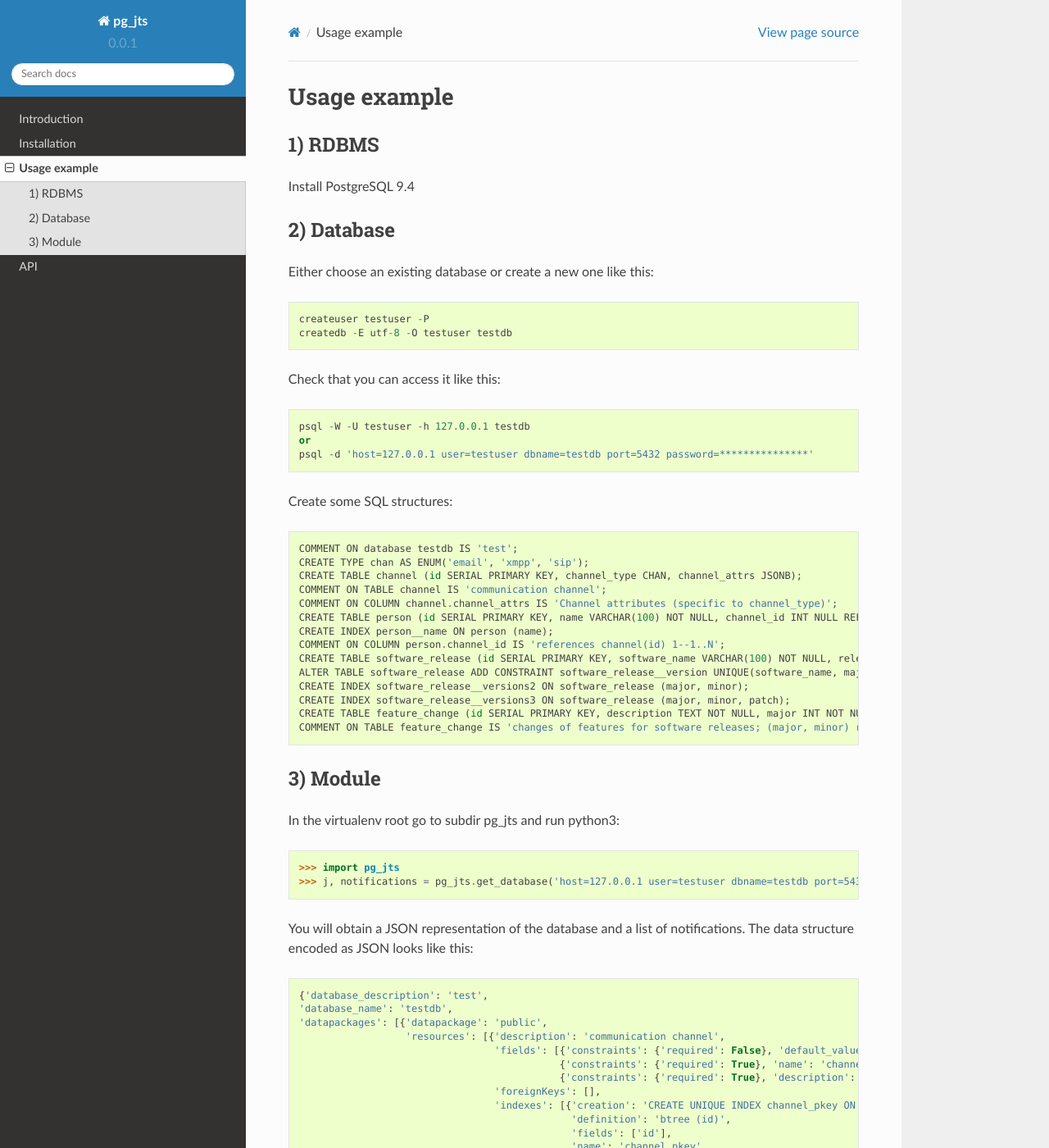
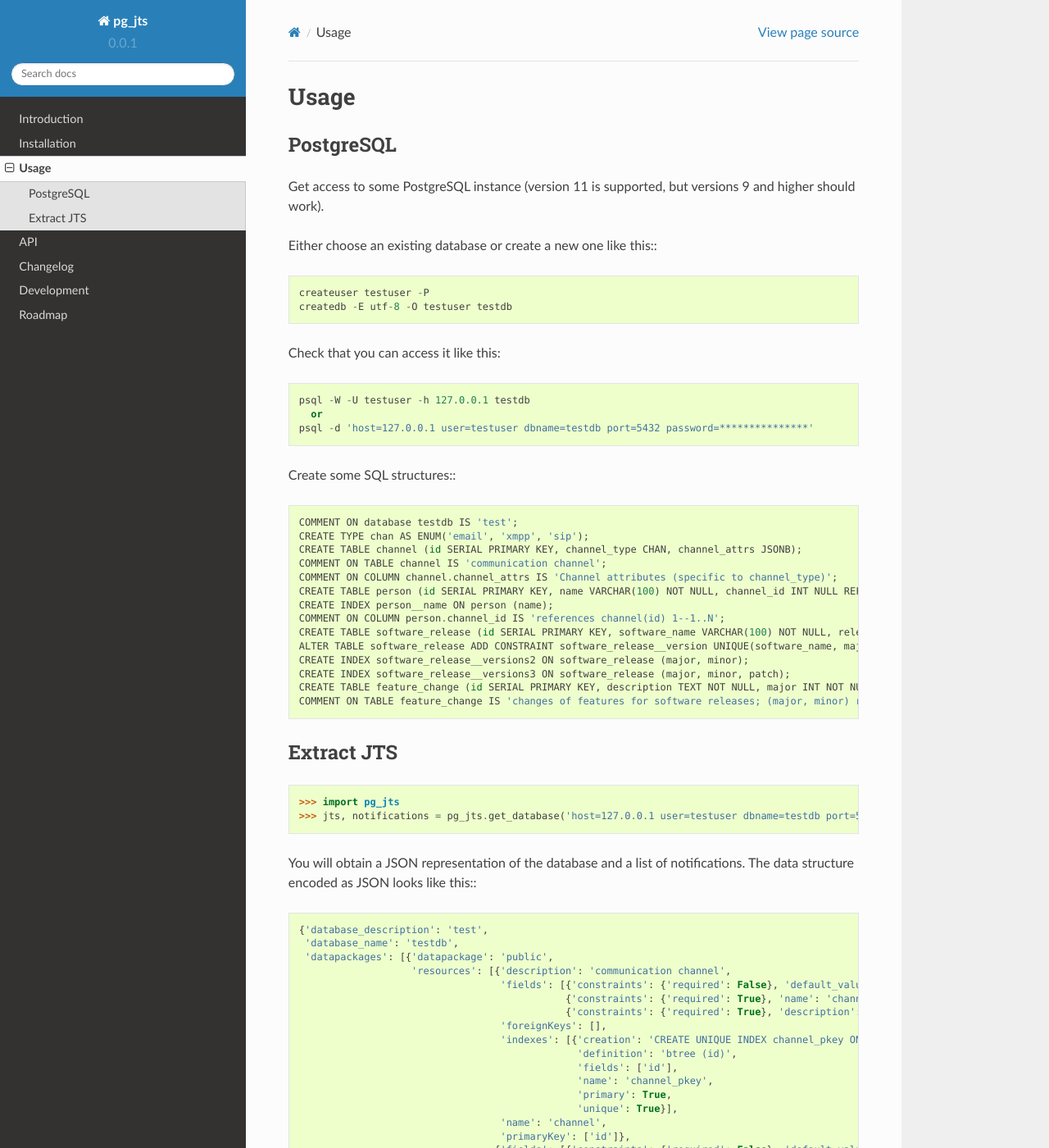
Before and after one commit to iburadempa/pg_jts, a Sphinx documentation site: the page built from doc/src/usage.md, in a window 1280 px wide and 1400 px high. Shown: the whole window at 82% size. Built offline with Sphinx 7.4.7 and the Read the Docs theme 2.0.0, drawn with Linux system fonts in a browser that asks for light colours.

Commit message:
Improve and reorganize documentation, use commonmark for most files.

````diff
--- a/doc/conf.py
+++ b/doc/conf.py
@@ -13,8 +13,21 @@
 # All configuration values have a default; values that are commented out
 # serve to show the default.
 
+import re
 import sys
 import os
+
+def get_version():
+    repo_root_dir = os.path.dirname(os.path.dirname(__file__))
+    with open(os.path.join(repo_root_dir, 'pg_jts', '__init__.py'),
+              encoding='utf-8') as version_file:
+        match = re.search(r'^__version__ = \((\d+), (\d+), (\d+)\)$',
+                          version_file.read(), re.M)
+        version = '.'.join(
+            [match.group(1), match.group(2), match.group(3)]
+        ) if match else None
+        return version
+
 
 # If extensions (or modules to document with autodoc) are in another directory,
 # add these directories to sys.path here. If the directory is relative to the
@@ -35,6 +48,7 @@
     'sphinx.ext.autodoc',
     'sphinx.ext.coverage',
     'sphinx.ext.viewcode',
+    'recommonmark',
 ]
 
 # Add any paths that contain templates here, relative to this directory.
@@ -43,7 +57,10 @@
 # The suffix(es) of source filenames.
 # You can specify multiple suffix as a list of string:
 # source_suffix = ['.rst', '.md']
-source_suffix = '.rst'
+source_suffix = {
+    '.rst': 'restructuredtext',
+    '.md': 'markdown',
+}
 
 # The encoding of source files.
 #source_encoding = 'utf-8-sig'
@@ -61,9 +78,9 @@
 # built documents.
 #
 # The short X.Y version.
-version = '0.0.1'
+version = get_version()
 # The full version, including alpha/beta/rc tags.
-release = '0.0.1'
+release = get_version()
 
 # The language for content autogenerated by Sphinx. Refer to documentation
 # for a list of supported languages.
@@ -157,7 +174,7 @@
 # Add any paths that contain custom static files (such as style sheets) here,
 # relative to this directory. They are copied after the builtin static files,
 # so a file named "default.css" will overwrite the builtin "default.css".
-html_static_path = ['_static']
+#html_static_path = ['_static']
 
 # Add any extra paths that contain custom files (such as robots.txt or
 # .htaccess) here, relative to this directory. These files are copied
--- a/doc/requirements.txt
+++ /dev/null
@@ -1 +0,0 @@
-psycopg2
--- a/doc/src/usage.rst
+++ b/doc/src/usage.md
@@ -1,53 +1,50 @@
-Usage example
-=============
+## Usage
 
-1) RDBMS
---------
+### PostgreSQL
 
-Install PostgreSQL 9.4
-
-2) Database
------------
+Get access to some PostgreSQL instance (version 11 is supported, but versions 9 and higher should work).
 
 Either choose an existing database or create a new one like this::
+```
+createuser testuser -P
+createdb -E utf-8 -O testuser testdb
+```
 
-  createuser testuser -P
-  createdb -E utf-8 -O testuser testdb
-
-Check that you can access it like this::
-
-  psql -W -U testuser -h 127.0.0.1 testdb
+Check that you can access it like this:
+```
+psql -W -U testuser -h 127.0.0.1 testdb
   or
-  psql -d 'host=127.0.0.1 user=testuser dbname=testdb port=5432 password=***************'
+psql -d 'host=127.0.0.1 user=testuser dbname=testdb port=5432 password=***************'
+```
 
 Create some SQL structures::
+```
+COMMENT ON database testdb IS 'test';
+CREATE TYPE chan AS ENUM('email', 'xmpp', 'sip');
+CREATE TABLE channel (id SERIAL PRIMARY KEY, channel_type CHAN, channel_attrs JSONB);
+COMMENT ON TABLE channel IS 'communication channel';
+COMMENT ON COLUMN channel.channel_attrs IS 'Channel attributes (specific to channel_type)';
+CREATE TABLE person (id SERIAL PRIMARY KEY, name VARCHAR(100) NOT NULL, channel_id INT NULL REFERENCES channel(id));
+CREATE INDEX person__name ON person (name);
+COMMENT ON COLUMN person.channel_id IS 'references channel(id) 1--1..N';
+CREATE TABLE software_release (id SERIAL PRIMARY KEY, software_name VARCHAR(100) NOT NULL, release_name VARCHAR(100), major INT NOT NULL, minor INT NOT NULL, patch INT NOT NULL, revision VARCHAR(50));
+ALTER TABLE software_release ADD CONSTRAINT software_release__version UNIQUE(software_name, major, minor, patch);
+CREATE INDEX software_release__versions2 ON software_release (major, minor);
+CREATE INDEX software_release__versions3 ON software_release (major, minor, patch);
+CREATE TABLE feature_change (id SERIAL PRIMARY KEY, description TEXT NOT NULL, major INT NOT NULL, minor INT NOT NULL);
+COMMENT ON TABLE feature_change IS 'changes of features for software releases; (major, minor) references software_release (major, minor) 1..N--1';
+```
 
-  COMMENT ON database testdb IS 'test';
-  CREATE TYPE chan AS ENUM('email', 'xmpp', 'sip');
-  CREATE TABLE channel (id SERIAL PRIMARY KEY, channel_type CHAN, channel_attrs JSONB);
-  COMMENT ON TABLE channel IS 'communication channel';
-  COMMENT ON COLUMN channel.channel_attrs IS 'Channel attributes (specific to channel_type)';
-  CREATE TABLE person (id SERIAL PRIMARY KEY, name VARCHAR(100) NOT NULL, channel_id INT NULL REFERENCES channel(id));
-  CREATE INDEX person__name ON person (name);
-  COMMENT ON COLUMN person.channel_id IS 'references channel(id) 1--1..N';
-  CREATE TABLE software_release (id SERIAL PRIMARY KEY, software_name VARCHAR(100) NOT NULL, release_name VARCHAR(100), major INT NOT NULL, minor INT NOT NULL, patch INT NOT NULL, revision VARCHAR(50));
-  ALTER TABLE software_release ADD CONSTRAINT software_release__version UNIQUE(software_name, major, minor, patch);
-  CREATE INDEX software_release__versions2 ON software_release (major, minor);
-  CREATE INDEX software_release__versions3 ON software_release (major, minor, patch);
-  CREATE TABLE feature_change (id SERIAL PRIMARY KEY, description TEXT NOT NULL, major INT NOT NULL, minor INT NOT NULL);
-  COMMENT ON TABLE feature_change IS 'changes of features for software releases; (major, minor) references software_release (major, minor) 1..N--1';
+### Extract JTS
 
-3) Module
----------
-
-In the virtualenv root go to subdir pg_jts and run python3::
-
-  >>> import pg_jts
-  >>> j, notifications = pg_jts.get_database('host=127.0.0.1 user=testuser dbname=testdb port=5432 password=***************')
+```
+>>> import pg_jts
+>>> jts, notifications = pg_jts.get_database('host=127.0.0.1 user=testuser dbname=testdb port=5432 password=***************')
+```
 
 You will obtain a JSON representation of the database and a list of notifications. The data structure encoded as JSON looks like this::
-
- {'database_description': 'test',
+```
+{'database_description': 'test',
  'database_name': 'testdb',
  'datapackages': [{'datapackage': 'public',
                    'resources': [{'description': 'communication channel',
@@ -136,3 +133,4 @@
  'generation_end_time': '2015-10-18 13:30:20.086386+02',
  'source': 'PostgreSQL',
  'source_version': '9.4.4'}
+```
````
Also changed, not shown: README.md (+9 -9 lines), doc/index.rst (+10 -3 lines), doc/src/changelog.md (added, +17 -0 lines), doc/src/devel.md (added, +51 -0 lines), doc/src/install.md (renamed from doc/src/install.rst, +7 -6 lines), doc/src/intro.md (added, +24 -0 lines), doc/src/intro.rst (deleted, +0 -10 lines), doc/src/todo.md (added, +16 -0 lines).
